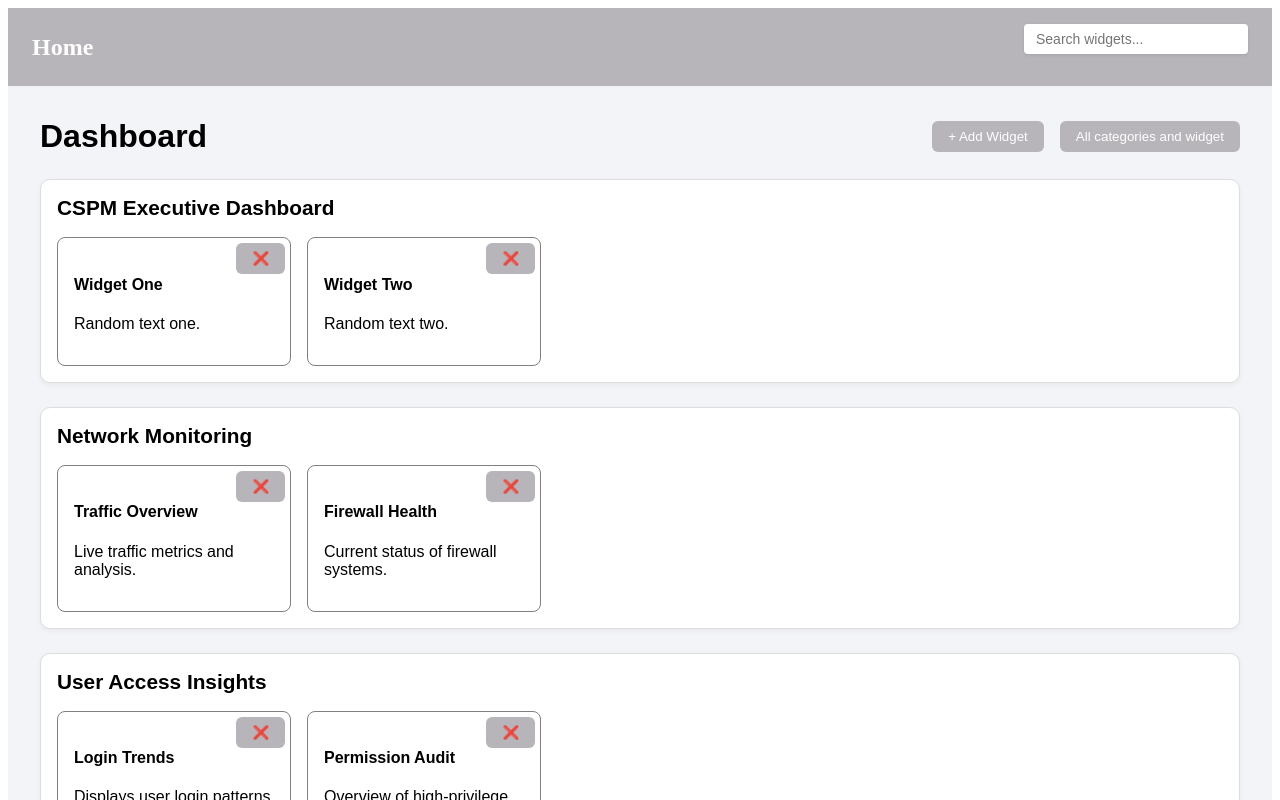
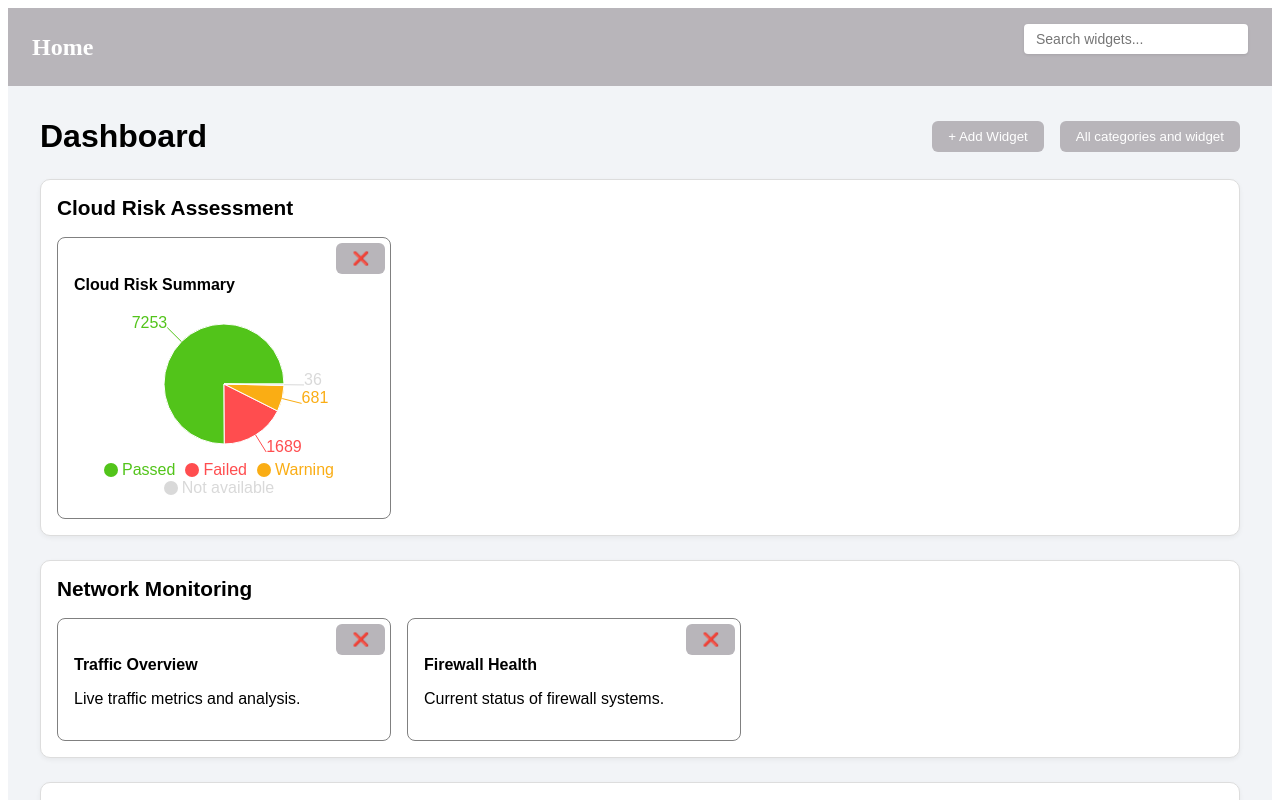
Before and after one commit to Akhil240901/FE_assignment, a React (Create React App) app: page / in a window 1280 px wide. Shown: the top 800 px of the page. Built offline with nearby package versions, Linux system fonts and the light colour scheme.

Commit message:
final commit

```diff
--- a/package.json
+++ b/package.json
@@ -12,6 +12,7 @@
     "react-dom": "^19.1.0",
     "react-redux": "^9.2.0",
     "react-scripts": "5.0.1",
+    "recharts": "^2.15.3",
     "web-vitals": "^2.1.4"
   },
   "scripts": {
--- /dev/null
+++ b/src/charts/BarChartR.jsx
@@ -0,0 +1,33 @@
+import {
+  BarChart,
+  Bar,
+  XAxis,
+  YAxis,
+  Tooltip,
+  Cell,
+  ResponsiveContainer,
+} from "recharts";
+
+export function BarChartR({ data }) {
+  const chartData = Object.entries(data).map(([name, value], index) => ({
+    name,
+    value,
+  }));
+
+  const colors = ["#DC2626", "#F59E0B", "#3B82F6", "#10B981"];
+
+  return (
+    <ResponsiveContainer width="100%" height={200}>
+      <BarChart layout="vertical" data={chartData}>
+        <XAxis type="number" />
+        <YAxis type="category" dataKey="name" />
+        <Tooltip />
+        <Bar dataKey="value">
+          {chartData.map((entry, index) => (
+            <Cell key={index} fill={colors[index]} />
+          ))}
+        </Bar>
+      </BarChart>
+    </ResponsiveContainer>
+  );
+}
--- /dev/null
+++ b/src/charts/PieChartR.jsx
@@ -0,0 +1,53 @@
+//
+import React from "react";
+import {
+  PieChart,
+  Pie,
+  Cell,
+  Tooltip,
+  Legend,
+  ResponsiveContainer,
+} from "recharts";
+
+const COLORS = ["#52c41a", "#ff4d4f", "#faad14", "#d9d9d9"];
+
+export const PieChartR = ({ data }) => {
+  // Normalize data to array of objects with `name` and `value`
+  let chartData = [];
+
+  if (Array.isArray(data)) {
+    chartData = data;
+  } else if (typeof data === "object" && data !== null) {
+    chartData = Object.entries(data).map(([key, value]) => ({
+      name: key,
+      value,
+    }));
+  }
+
+  return (
+    <div style={{ width: "100%", height: 200 }}>
+      <ResponsiveContainer>
+        <PieChart>
+          <Pie
+            data={chartData}
+            cx="50%"
+            cy="50%"
+            outerRadius={60}
+            fill="#8884d8"
+            dataKey="value"
+            label
+          >
+            {chartData.map((entry, index) => (
+              <Cell
+                key={`cell-${index}`}
+                fill={COLORS[index % COLORS.length]}
+              />
+            ))}
+          </Pie>
+          <Tooltip />
+          <Legend />
+        </PieChart>
+      </ResponsiveContainer>
+    </div>
+  );
+};
--- a/src/components/Widgets.jsx
+++ b/src/components/Widgets.jsx
@@ -1,9 +1,56 @@
+// import React from "react";
+// import { useDispatch } from "react-redux";
+// import { removeWidget } from "../features/dashboardSlice";
+
+// const Widget = ({ widget, categoryId }) => {
+//   const dispatch = useDispatch();
+
+//   return (
+//     <div
+//       style={{
+//         border: "1px solid gray",
+//         padding: "1rem",
+//         borderRadius: "8px",
+//         width: "200px",
+//         position: "relative",
+//       }}
+//     >
+//       <button
+//         onClick={() =>
+//           dispatch(removeWidget({ categoryId, widgetId: widget.id }))
+//         }
+//         style={{ position: "absolute", top: "5px", right: "5px" }}
+//       >
+//         ❌
+//       </button>
+//       <h4>{widget.name}</h4>
+//       <p>{widget.text}</p>
+//     </div>
+//   );
+// };
+
+// export default Widget;
+
 import React from "react";
 import { useDispatch } from "react-redux";
 import { removeWidget } from "../features/dashboardSlice";
+import { PieChartR } from "../charts/PieChartR";
+import { BarChartR } from "../charts/BarChartR";
 
 const Widget = ({ widget, categoryId }) => {
   const dispatch = useDispatch();
+  console.log("Widget Data:", widget.name, widget.type, widget.data);
+
+  const renderChart = () => {
+    switch (widget.type) {
+      case "pie":
+        return <PieChartR data={widget.data} />;
+      case "bar":
+        return <BarChartR data={widget.data} />;
+      default:
+        return <p>{widget.text}</p>; // fallback to text if no chart type
+    }
+  };
 
   return (
     <div
@@ -11,20 +58,26 @@ const Widget = ({ widget, categoryId }) => {
         border: "1px solid gray",
         padding: "1rem",
         borderRadius: "8px",
-        width: "200px",
+        width: "300px",
         position: "relative",
+        backgroundColor: "#fff",
       }}
     >
       <button
         onClick={() =>
           dispatch(removeWidget({ categoryId, widgetId: widget.id }))
         }
-        style={{ position: "absolute", top: "5px", right: "5px" }}
+        style={{
+          position: "absolute",
+          top: "5px",
+          right: "5px",
+          cursor: "pointer",
+        }}
       >
         ❌
       </button>
-      <h4>{widget.name}</h4>
-      <p>{widget.text}</p>
+      <h4 style={{ marginBottom: "0.5rem" }}>{widget.name}</h4>
+      {renderChart()}
     </div>
   );
 };
--- a/src/data/initialInfo.json
+++ b/src/data/initialInfo.json
@@ -1,11 +1,21 @@
 {
                                                   "categories": [
                                                     {
-                                                      "id": "cat-1",
-                                                      "name": "CSPM Executive Dashboard",
+                                                      "id": "cat-4",
+                                                      "name": "Cloud Risk Assessment",
                                                       "widgets": [
-                                                        { "id": "wid-1", "name": "Widget One", "text": "Random text one." },
-                                                        { "id": "wid-2", "name": "Widget Two", "text": "Random text two." }
+                                                        {
+                                                          "id": "wid-7",
+                                                          "name": "Cloud Risk Summary",
+                                                          "type": "pie",
+                                                          "text": "Pie chart showing scan results.",
+                                                          "data": [
+                                                            { "name": "Passed", "value": 7253, "color": "#52c41a" },
+                                                            { "name": "Failed", "value": 1689, "color": "#ff4d4f" },
+                                                            { "name": "Warning", "value": 681, "color": "#faad14" },
+                                                            { "name": "Not available", "value": 36, "color": "#d9d9d9" }
+                                                          ]
+                                                        }
                                                       ]
                                                     },
                                                     {
@@ -24,6 +34,9 @@
                                                         { "id": "wid-6", "name": "Permission Audit", "text": "Overview of high-privilege accounts." }
                                                       ]
                                                     }
+
+
+
                                                   ],
                                                   "searchQuery": ""
                                                 }
--- a/src/features/Dashboard.js
+++ b/src/features/Dashboard.js
@@ -39,7 +39,7 @@ const Dashboard = () => {
           <div className="category-container" key={category.id}>
             <h2 className="category-title">{category.name}</h2>
             <div className="widget-list">
-              {category.widgets
+              {(category.widgets || [])
                 .filter((widget) =>
                   widget.name.toLowerCase().includes(searchQuery.toLowerCase())
                 )
```
Also changed, not shown: src/components/riskbarChart.jsx (added, +39 -0 lines), 1 other file (tests, documents, lock files or other folders).
